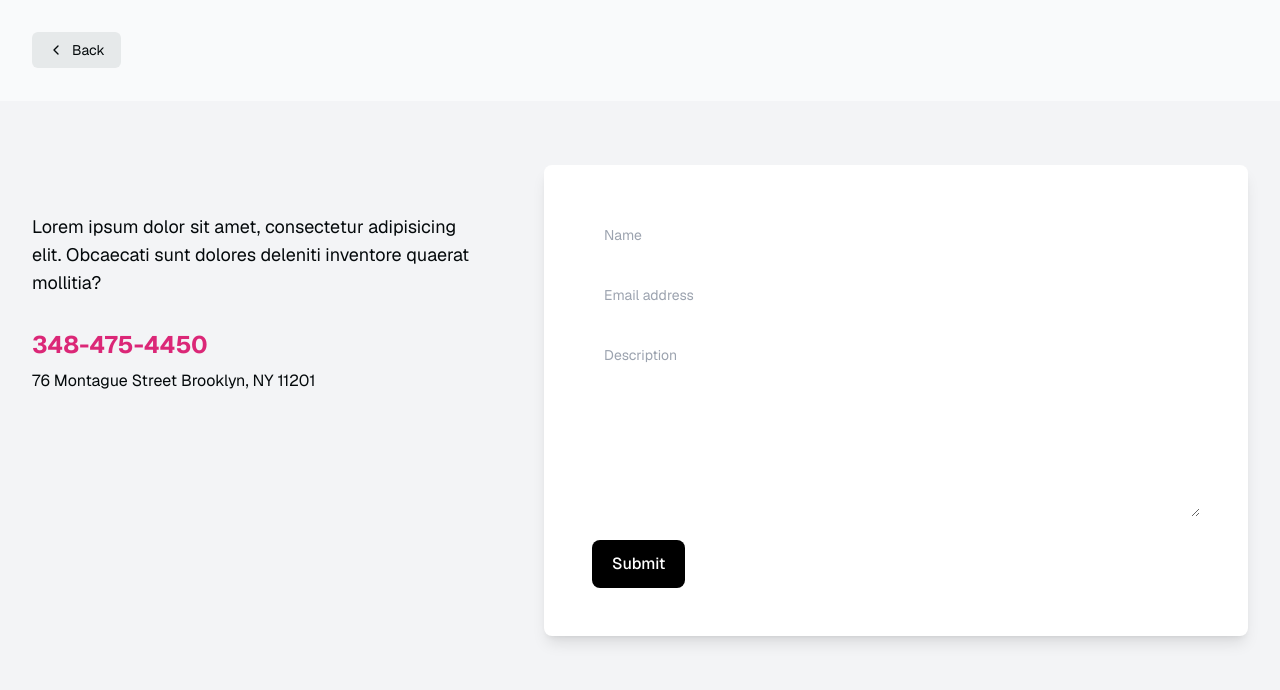
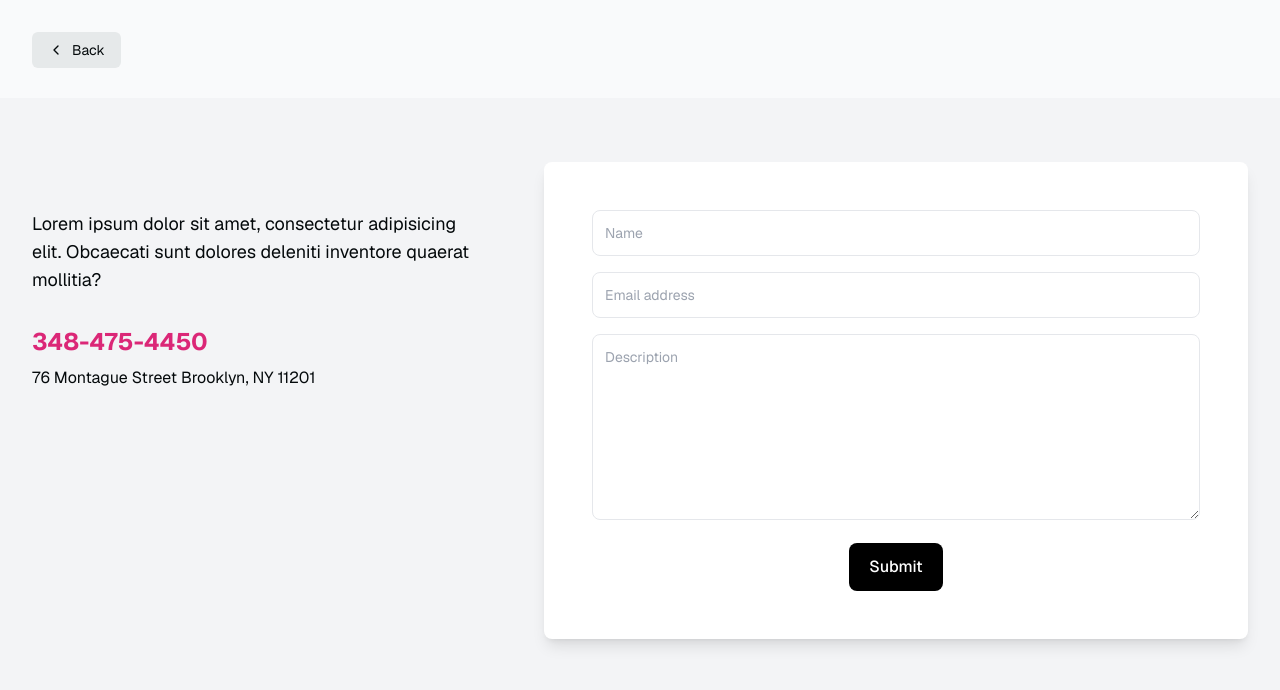
Before and after one commit to chaotic-justice/zendesk-for-cats, a Next.js app: page /new-ticket in a window 1280 px wide. Shown: the top 690 px of the page. Built offline with nearby package versions, Linux system fonts and the light colour scheme.

Commit message:
add borders to inputs, stay on the same page upon submission && show toast

```diff
--- a/app/new-ticket/page.tsx
+++ b/app/new-ticket/page.tsx
@@ -1,7 +1,7 @@
 import BackButton from "@/components/BackButton"
 import { SubmitButton } from "@/components/SubmitButton"
 import { createClient } from "@/utils/supabase/server"
-import { redirect } from "next/navigation"
+import { Bounce, toast } from "react-toastify"
 
 export default function NewTicket() {
   const createTicket = async (formData: FormData) => {
@@ -19,10 +19,29 @@ export default function NewTicket() {
     })
 
     if (error) {
-      console.log("error", error)
+      toast.error(`Unknown error:, ${error.message}`, {
+        position: "top-right",
+        autoClose: 5000,
+        hideProgressBar: false,
+        closeOnClick: true,
+        pauseOnHover: true,
+        draggable: true,
+        progress: undefined,
+        theme: "light",
+        transition: Bounce,
+      })
     }
-    console.log("success!")
-    redirect("/admin-panel")
+
+    toast.success("Submitted!", {
+      autoClose: 5000,
+      hideProgressBar: false,
+      closeOnClick: true,
+      pauseOnHover: true,
+      draggable: true,
+      progress: undefined,
+      theme: "light",
+      transition: Bounce,
+    })
   }
 
   return (
@@ -50,13 +69,13 @@ export default function NewTicket() {
                   <label className="sr-only" htmlFor="name">
                     Name
                   </label>
-                  <input className="w-full rounded-lg border-gray-200 p-3 text-sm" placeholder="Name" type="text" name="name" id="name" required />
+                  <input className="w-full border rounded-lg border-gray-200 p-3 text-sm" placeholder="Name" type="text" name="name" id="name" required />
                 </div>
                 <div>
                   <label className="sr-only" htmlFor="email">
                     Email
                   </label>
-                  <input className="w-full rounded-lg border-gray-200 p-3 text-sm" placeholder="Email address" type="email" name="email" id="email" required />
+                  <input className="w-full border rounded-lg border-gray-200 p-3 text-sm" placeholder="Email address" type="email" name="email" required />
                 </div>
 
                 <div>
@@ -64,11 +83,11 @@ export default function NewTicket() {
                     Description
                   </label>
 
-                  <textarea className="w-full rounded-lg border-gray-200 p-3 text-sm" placeholder="Description" rows={8} name="description" id="description" required></textarea>
+                  <textarea className="w-full border rounded-lg border-gray-200 p-3 text-sm" placeholder="Description" rows={8} name="description" id="description" required></textarea>
                 </div>
 
-                <div className="mt-4">
-                  <SubmitButton formAction={createTicket} className="inline-block w-full rounded-lg bg-black px-5 py-3 font-medium text-white sm:w-auto" pendingText="Submitting..">
+                <div className="flex mt-4 justify-center">
+                  <SubmitButton formAction={createTicket} className="rounded-lg bg-black px-5 py-3 font-medium text-white sm:w-auto" pendingText="Submitting..">
                     Submit
                   </SubmitButton>
                 </div>
```
